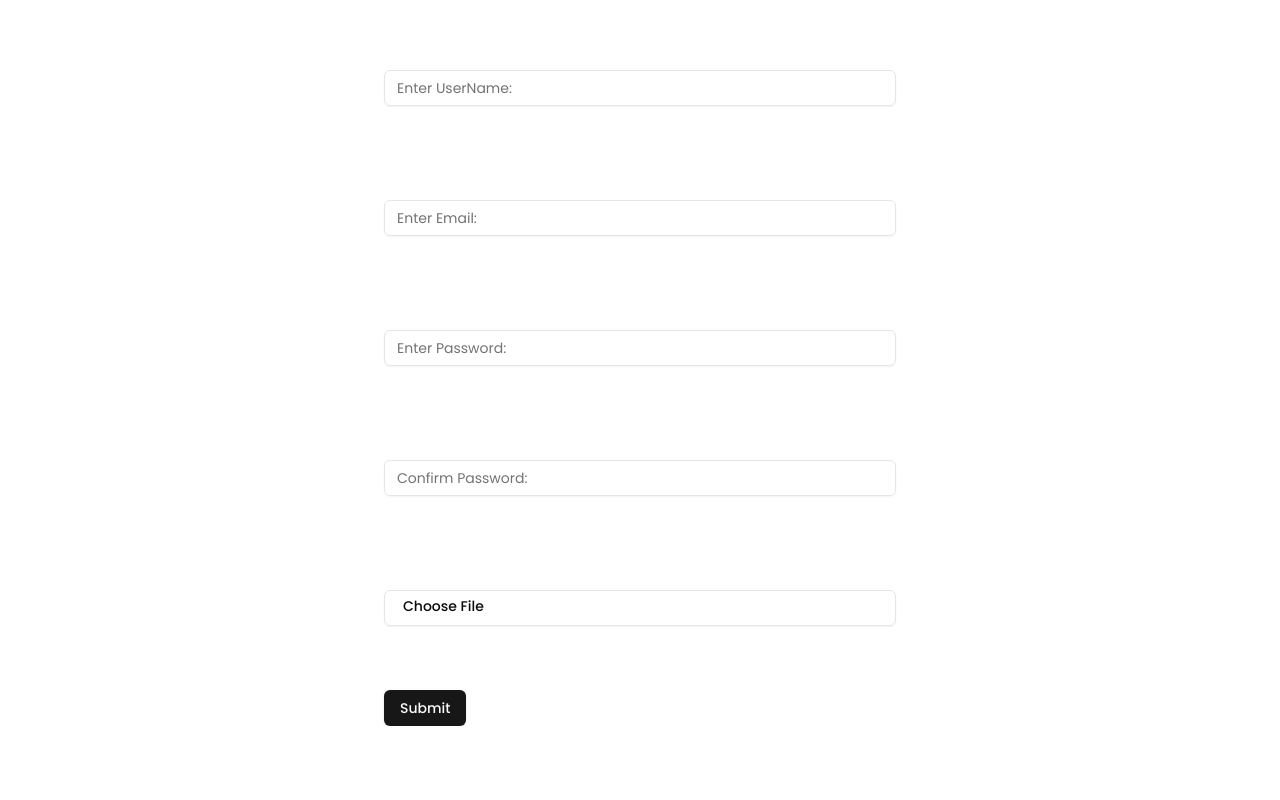
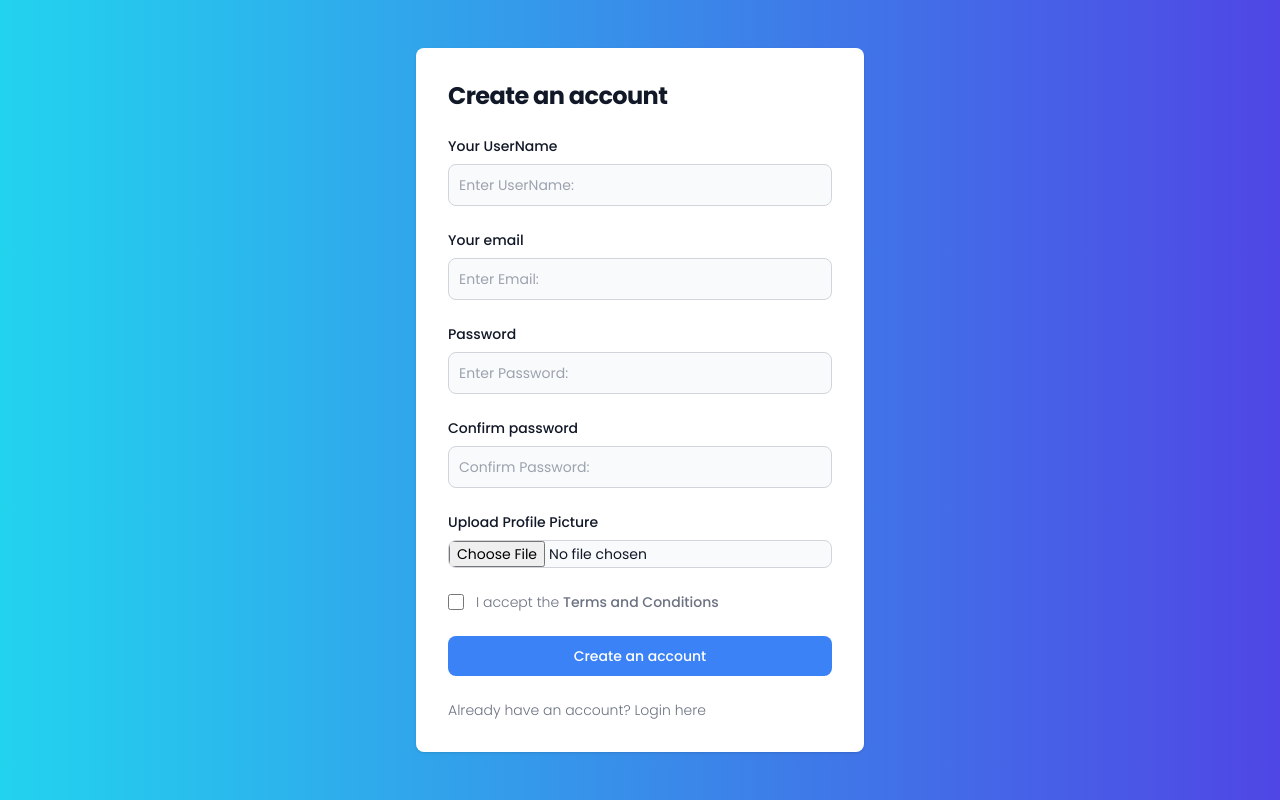
Before and after one commit to OctoByte-OpenSource/Velora-Video-Streaming-Platform, a React (Vite) app in the folder Frontend/: page /register in a window 1280 px wide. Built offline with nearby package versions, Linux system fonts and the light colour scheme; no server answers.

Commit message:
Updated UI for login sign up

```diff
--- a/Frontend/src/AppComponents/Navigation.jsx
+++ b/Frontend/src/AppComponents/Navigation.jsx
@@ -6,7 +6,7 @@ import { Home, Video, Heart, Settings, Search } from "lucide-react";
 import Avatar from "./Utility/Avatar";
 
 const Navbar = () => {
-	const isAuthenticated = true;
+	const isAuthenticated = useSelector((state) => state.auth.isAuthenticated);
 	const handleClick = () => {
 		localStorage.clear();
 	};
--- a/Frontend/src/pages/Login.jsx
+++ b/Frontend/src/pages/Login.jsx
@@ -1,8 +1,6 @@
-import { Label } from "@/components/ui/label"
-import { Input } from "@/components/ui/input"
-import { Button } from "@/components/ui/button"
 import { useState } from "react"
 import { loginUser } from "@/api/auth"
+import { NavLink } from "react-router-dom"
 
 const Login = () => {
 
@@ -26,17 +24,48 @@ const Login = () => {
   }
 
   return (
-    <div className="flex justify-center items-center">
-        <form onSubmit={handleSubmit} className="w-[40%] mt-10 flex flex-col justify-center items-center">
-            <Label>Email: </Label>
-            < Input className="mt-2" type="email" placeholder = "Enter Email: " name="email" value={loginUserData.email} onChange={handleChange}></Input><br/><br/>
 
-            <Label>Password: </Label>
-            < Input className="mt-2" type="password" placeholder = "Enter Password: " name="password" value={loginUserData.password} onChange={handleChange}></Input><br/><br/>
+    <section className="bg-gradient-to-r from-cyan-400 to-indigo-600">
+  <div className="flex flex-col items-center justify-center px-6 py-8 mx-auto md:h-screen lg:py-0">
 
-            <Button>Submit</Button>
-        </form>
-    </div>
+      <div className="w-full bg-white rounded-lg shadow dark:border md:mt-0 sm:max-w-md xl:p-0 dark:bg-gray-800 dark:border-gray-700">
+          <div className="p-6 space-y-4 md:space-y-6 sm:p-8">
+              <h1 className="text-xl font-bold leading-tight tracking-tight text-blue-500 md:text-2xl dark:text-white">
+                  Sign in to your account
+              </h1>
+              <form onSubmit={handleSubmit} className="space-y-4 md:space-y-6">
+                  <div>
+                      <label className="block mb-2 text-sm font-medium text-gray-900 dark:text-white">Your email</label>
+                      <input
+                      name="email" value={loginUserData.email} onChange={handleChange}
+                      type="email" id="email" className="bg-gray-50 border border-gray-300 text-gray-900 rounded-lg focus:ring-primary-600 focus:border-primary-600 block w-full p-2.5 dark:bg-gray-700 dark:border-gray-600 dark:placeholder-gray-400 dark:text-white dark:focus:ring-blue-500 dark:focus:border-blue-500" placeholder="name@company.com" required=""/>
+                  </div>
+                  <div>
+                      <label className="block mb-2 text-sm font-medium text-gray-900 dark:text-white">Password</label>
+                      <input
+                      value={loginUserData.password} onChange={handleChange}
+                      type="password" name="password" id="password" placeholder="••••••••" className="bg-gray-50 border border-gray-300 text-gray-900 rounded-lg focus:ring-primary-600 focus:border-primary-600 block w-full p-2.5 dark:bg-gray-700 dark:border-gray-600 dark:placeholder-gray-400 dark:text-white dark:focus:ring-blue-500 dark:focus:border-blue-500" required=""/>
+                  </div>
+                  <div className="flex items-center justify-between">
+                      <div className="flex items-start">
+                          <div className="flex items-center h-5">
+                            <input id="remember" aria-describedby="remember" type="checkbox" className="w-4 h-4 border border-gray-300 rounded bg-gray-50 focus:ring-3 focus:ring-primary-300 dark:bg-gray-700 dark:border-gray-600 dark:focus:ring-primary-600 dark:ring-offset-gray-800" required=""/>
+                          </div>
+                          <div className="ml-3 text-sm">
+                            <label className="text-gray-500 dark:text-gray-300">Remember me</label>
+                          </div>
+                      </div>
+                      <a href="#" className="text-sm font-medium text-primary-600 hover:underline dark:text-primary-500">Forgot password?</a>
+                  </div>
+                  <button type="submit" className="bg-blue-500 w-full text-white bg-primary-600 hover:bg-primary-700 focus:ring-4 focus:outline-none focus:ring-primary-300 font-medium rounded-lg text-sm px-5 py-2.5 text-center dark:bg-primary-600 dark:hover:bg-primary-700 dark:focus:ring-primary-800">Sign in</button>
+                  <p className="text-sm font-light text-gray-500 dark:text-gray-400">
+                      Don’t have an account yet? <NavLink to='/register'>Sign Up</NavLink>
+                  </p>
+              </form>
+          </div>
+      </div>
+  </div>
+</section>
   )
 }
 
--- a/Frontend/src/pages/Register.jsx
+++ b/Frontend/src/pages/Register.jsx
@@ -1,8 +1,6 @@
-import { Input } from "@/components/ui/input"
-import { Label } from "@/components/ui/label"
-import { Button } from "@/components/ui/button"
 import { useState } from "react"
 import { registerUser } from "@/api/auth"
+import { NavLink } from "react-router-dom"
 
 
 function Register() {
@@ -42,28 +40,66 @@ function Register() {
   }
 
   return (
-    <div className="flex justify-center items-center">
 
-          <form onSubmit={handleSubmit} className="w-[40%] mt-10 flex flex-col justify-start items-start gap-2">
-            <Label className = "text-white" >Username: </Label>
-            < Input className="mt-2 text-white" type="text" name="userName" value={formData.userName} placeholder = "Enter UserName: " onChange = {handleChange}></Input><br/><br/>
+    <section className="bg-gradient-to-r from-cyan-400 to-indigo-600">
+  <div className="flex flex-col items-center justify-center px-6 py-8 mx-auto md:h-screen lg:py-0">
 
-            <Label className="text-white">Email: </Label>
-            < Input className="mt-2 text-white" type="email" name="email" value={formData.email} placeholder = "Enter Email: " onChange = {handleChange}></Input><br/><br/>
+      <div className="w-full bg-white rounded-lg shadow dark:border md:mt-0 sm:max-w-md xl:p-0 dark:bg-gray-800 dark:border-gray-700">
+          <div className="p-6 space-y-4 md:space-y-6 sm:p-8">
+              <h1 className="text-xl font-bold leading-tight tracking-tight text-gray-900 md:text-2xl dark:text-white">
+                  Create an account
+              </h1>
+              <form onSubmit={handleSubmit} className="space-y-4 md:space-y-6">
+                  <div>
+                      <label className="block mb-2 text-sm font-medium text-gray-900 dark:text-white">Your UserName</label>
+                      <input
+                      name="userName" value={formData.userName} placeholder = "Enter UserName: " onChange = {handleChange}
+                      type="email" id="userName" className="bg-gray-50 border border-gray-300 text-gray-900 text-sm rounded-lg focus:ring-primary-600 focus:border-primary-600 block w-full p-2.5 dark:bg-gray-700 dark:border-gray-600 dark:placeholder-gray-400 dark:text-white dark:focus:ring-blue-500 dark:focus:border-blue-500" required=""/>
+                  </div>
+                  <div>
+                      <label className="block mb-2 text-sm font-medium text-gray-900 dark:text-white">Your email</label>
+                      <input
+                      name="email" value={formData.email} placeholder = "Enter Email: " onChange = {handleChange}
+                      type="email" id="email" className="bg-gray-50 border border-gray-300 text-gray-900 text-sm rounded-lg focus:ring-primary-600 focus:border-primary-600 block w-full p-2.5 dark:bg-gray-700 dark:border-gray-600 dark:placeholder-gray-400 dark:text-white dark:focus:ring-blue-500 dark:focus:border-blue-500" required=""/>
+                  </div>
+                  <div>
+                      <label className="block mb-2 text-sm font-medium text-gray-900 dark:text-white">Password</label>
+                      <input
+                      name="password" value={formData.email} placeholder = "Enter Password: " onChange = {handleChange}
+                      type="password" id="password" className="bg-gray-50 border border-gray-300 text-gray-900 text-sm rounded-lg focus:ring-primary-600 focus:border-primary-600 block w-full p-2.5 dark:bg-gray-700 dark:border-gray-600 dark:placeholder-gray-400 dark:text-white dark:focus:ring-blue-500 dark:focus:border-blue-500" required=""/>
+                  </div>
+                  <div>
+                      <label className="block mb-2 text-sm font-medium text-gray-900 dark:text-white">Confirm password</label>
+                      <input
+                      name="confirmPassword" value={formData.confirmPassword} placeholder = "Confirm Password: " onChange = {handleChange}
+                      type="confirm-password" id="confirm-password" className="bg-gray-50 border border-gray-300 text-gray-900 text-sm rounded-lg focus:ring-primary-600 focus:border-primary-600 block w-full p-2.5 dark:bg-gray-700 dark:border-gray-600 dark:placeholder-gray-400 dark:text-white dark:focus:ring-blue-500 dark:focus:border-blue-500" required=""/>
+                  </div>
 
-            <Label className="text-white">Password: </Label>
-            < Input className="mt-2 text-white" type="password" name="password" value={formData.password} placeholder = "Enter Password: " onChange = {handleChange}></Input><br/><br/>
+                  <div>
+                        <label className="block mb-2 text-sm font-medium text-gray-900 dark:text-white">Upload Profile Picture</label>
+                        <input
+                        onChange={handleFileChange}
+                        className="block w-full text-sm text-gray-900 border border-gray-300 rounded-lg cursor-pointer bg-gray-50 dark:text-gray-400 focus:outline-none dark:bg-gray-700 dark:border-gray-600 dark:placeholder-gray-400" id="file_input" type="file"/>
+                  </div>
 
-            <Label className="text-white">Confirm Password: </Label>
-            < Input className="mt-2 text-white" type="text" name="confirmPassword" value={formData.confirmPassword} placeholder = "Confirm Password: " onChange = {handleChange}></Input><br/><br/>
+                  <div className="flex items-start">
+                      <div className="flex items-center h-5">
+                        <input id="terms" aria-describedby="terms" type="checkbox" className="w-4 h-4 border border-gray-300 rounded bg-gray-50 focus:ring-3 focus:ring-primary-300 dark:bg-gray-700 dark:border-gray-600 dark:focus:ring-primary-600 dark:ring-offset-gray-800" required=""/>
+                      </div>
+                      <div className="ml-3 text-sm">
+                        <label className="font-light text-gray-500 dark:text-gray-300">I accept the <a className="font-medium text-primary-600 hover:underline dark:text-primary-500" href="#">Terms and Conditions</a></label>
+                      </div>
+                  </div>
+                  <button type="submit" className="bg-blue-500 w-full text-white bg-primary-600 hover:bg-primary-700 focus:ring-4 focus:outline-none focus:ring-primary-300 font-medium rounded-lg text-sm px-5 py-2.5 text-center dark:bg-primary-600 dark:hover:bg-primary-700 dark:focus:ring-primary-800">Create an account</button>
+                  <p className="text-sm font-light text-gray-500 dark:text-gray-400">
+                      Already have an account? <NavLink to='/login'>Login here</NavLink>
+                  </p>
+              </form>
+          </div>
+      </div>
+  </div>
+</section>
 
-            <Label className="text-white">Profile Image: </Label>
-            < Input className="mt-2 text-white" type="file" onChange={handleFileChange}></Input><br/><br/>
-
-            <Button>Submit</Button>
-          </form>
-
-    </div>
 
 
   )
```
